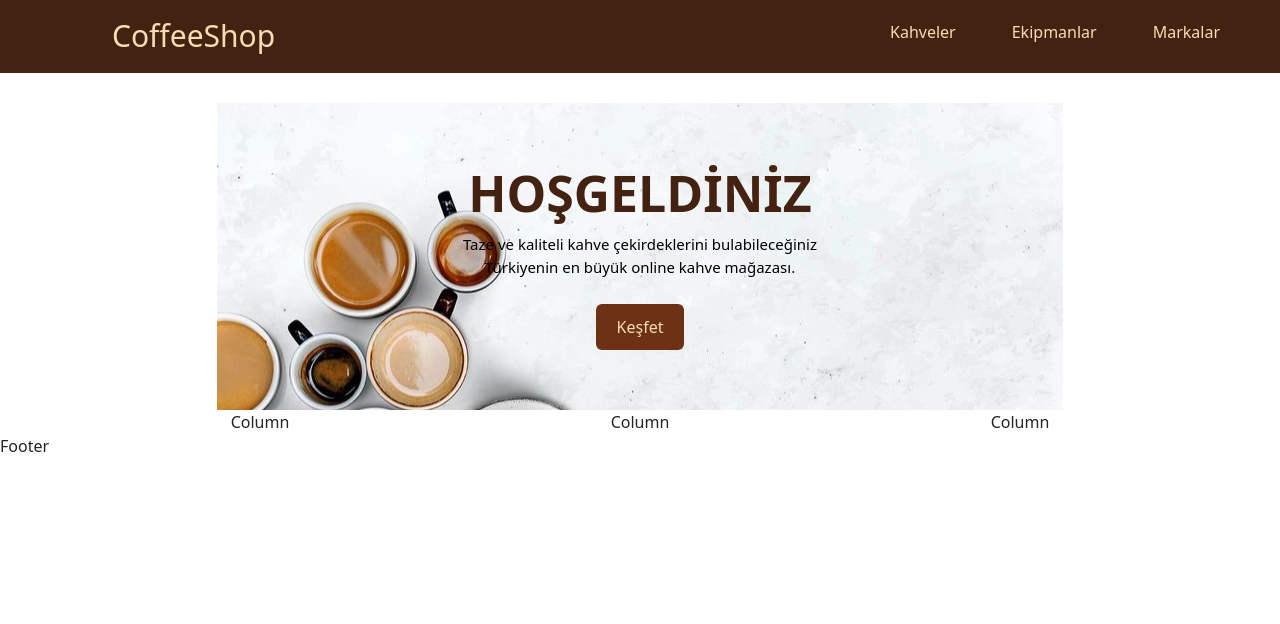
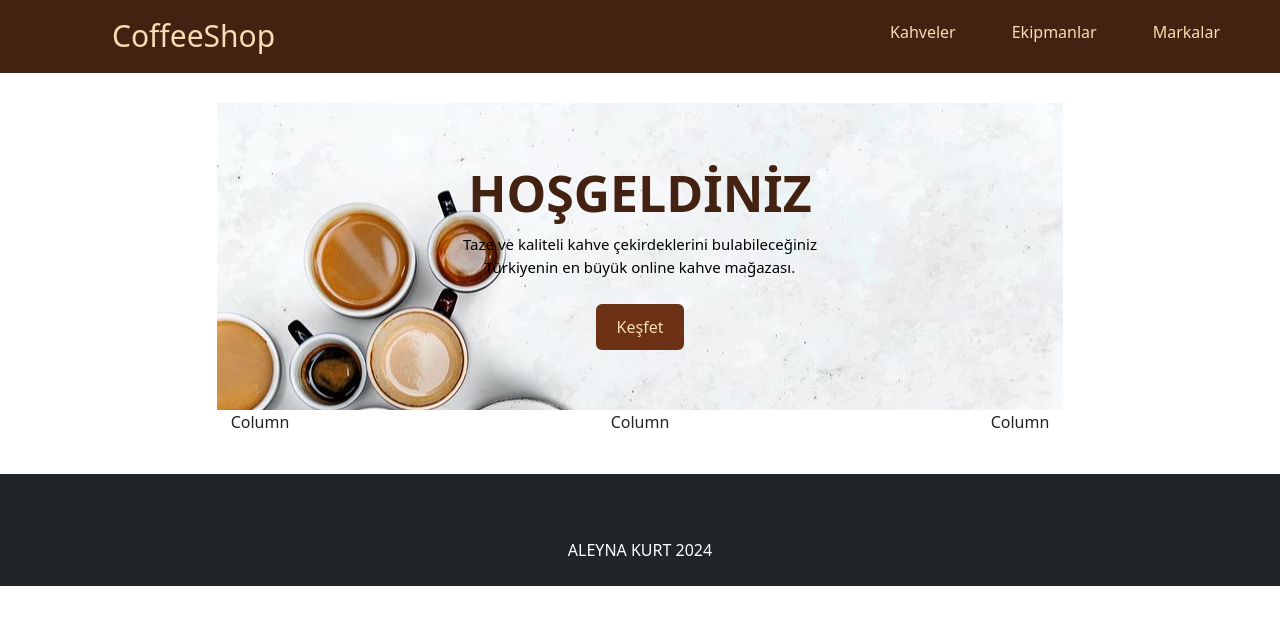
Before and after one commit to aleynakurrtt/coffee-react, a React (Vite) app: page / in a window 1280 px wide. Shown: the top 624 px of the page. Built offline with nearby package versions, Linux system fonts and the light colour scheme.

Commit message:
Update footer.jsx

```diff
--- a/src/sections/footer.jsx
+++ b/src/sections/footer.jsx
@@ -1,8 +1,17 @@
 import React from 'react'
+import '../style/style.scss'
 
 function Footer() {
     return (
-        <div>Footer</div>
+        <>
+            <footer class=" foot bg-dark text-white py-4">
+                <div class="container foot px-5">
+                    <div class="text-center ">
+                        ALEYNA KURT 2024
+                    </div>
+                </div>
+            </footer>
+        </>
     )
 }
 
```
